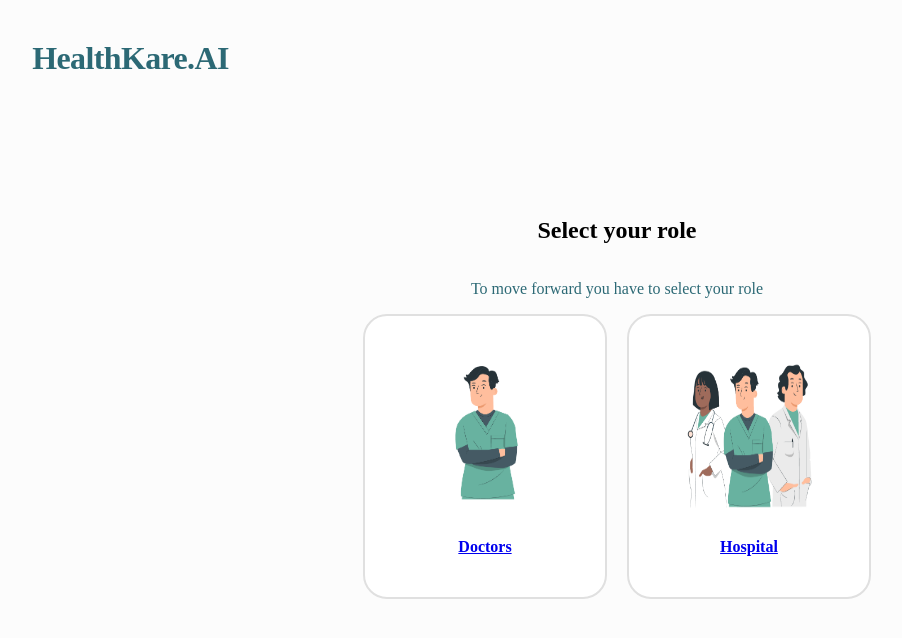
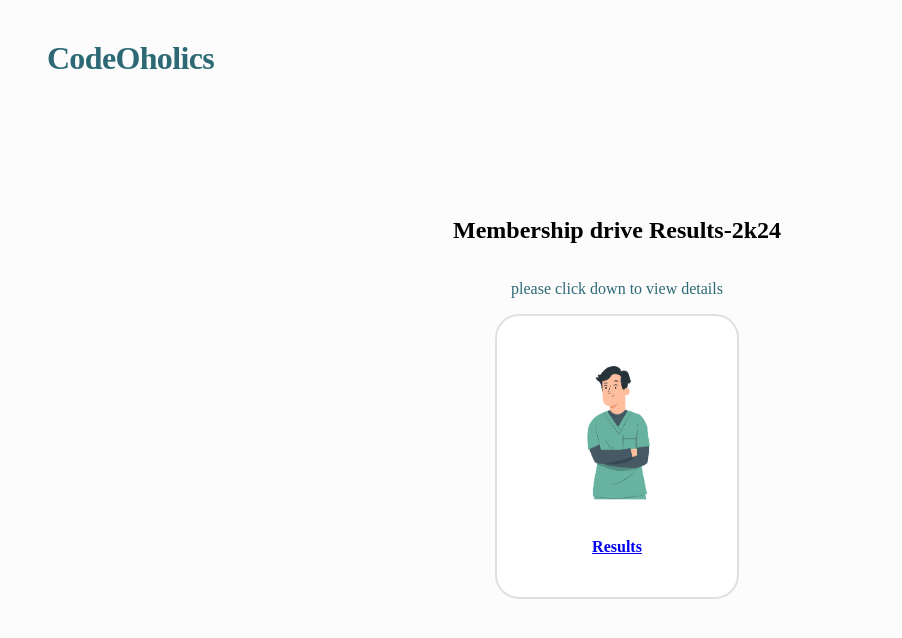
Before and after one commit to Farhan-x001/CodeOholics.results, a Next.js app: page / in a window 1280 px wide. Shown: the top 638 px of the page, without its empty margins (23-925 px from the left). Built offline with nearby package versions, Linux system fonts and the light colour scheme.

Commit message:
fixed landing

```diff
--- a/pages/index.js
+++ b/pages/index.js
@@ -7,24 +7,16 @@ import Image from 'next/image';
 const LandingPage = () => {
   return (
     <div className={styles.body}>
-      <div className={styles.healthkare}>HealthKare.AI</div>
+      <div className={styles.healthkare}>CodeOholics </div>
     <div className={styles.centered}>
-      <h1 className={styles.brandLabel}>Select your role</h1>
-      <p className={styles.para}>To move forward you have to select your role</p>
+      <h1 className={styles.brandLabel}>Membership drive Results-2k24</h1>
+      <p className={styles.para}>please click down to view details</p>
       <div className={styles.linksContainer}>
         <div className={styles.linkBox}>
           <Link href="/home">
           <div className ={styles.img1}>
           <Image src="/images/doctorsicon.png" alt="Hospital Icon" width={100} height={100} className={styles.image1} />
-              <h4>Doctors</h4>
-            </div>
-          </Link>
-        </div>
-        <div className={styles.linkBox}>
-          <Link href="/home">
-            <div className ={styles.img2}>
-            <Image src="/images/hospital-icon.png" alt="Hospital Icon" width={100} height={100}  />
-              <h4>Hospital</h4>
+              <h4>Results</h4>
             </div>
           </Link>
         </div>
```
